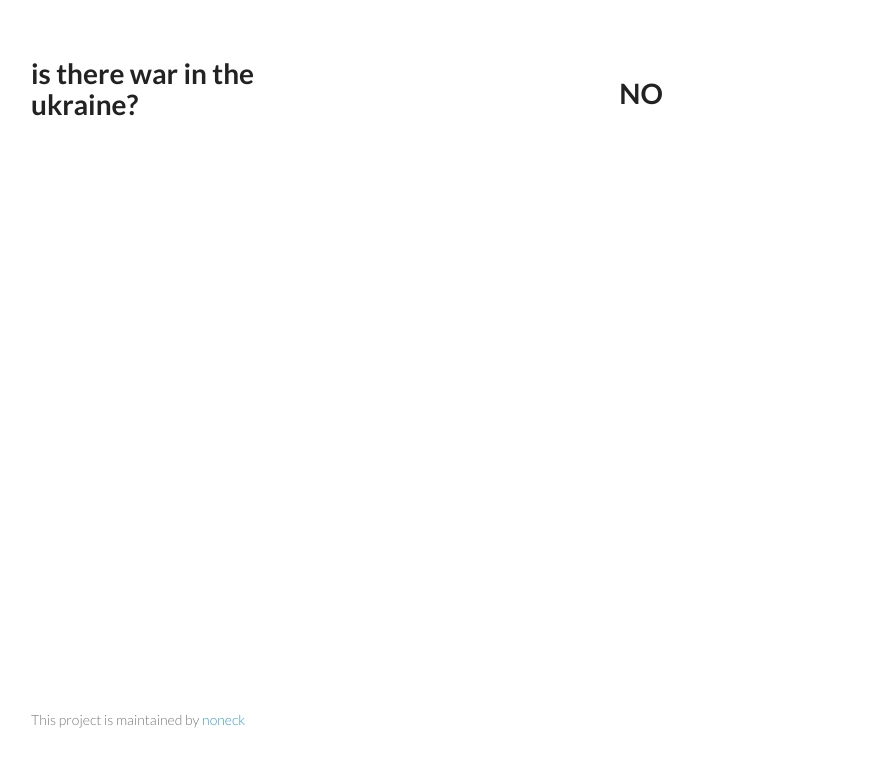
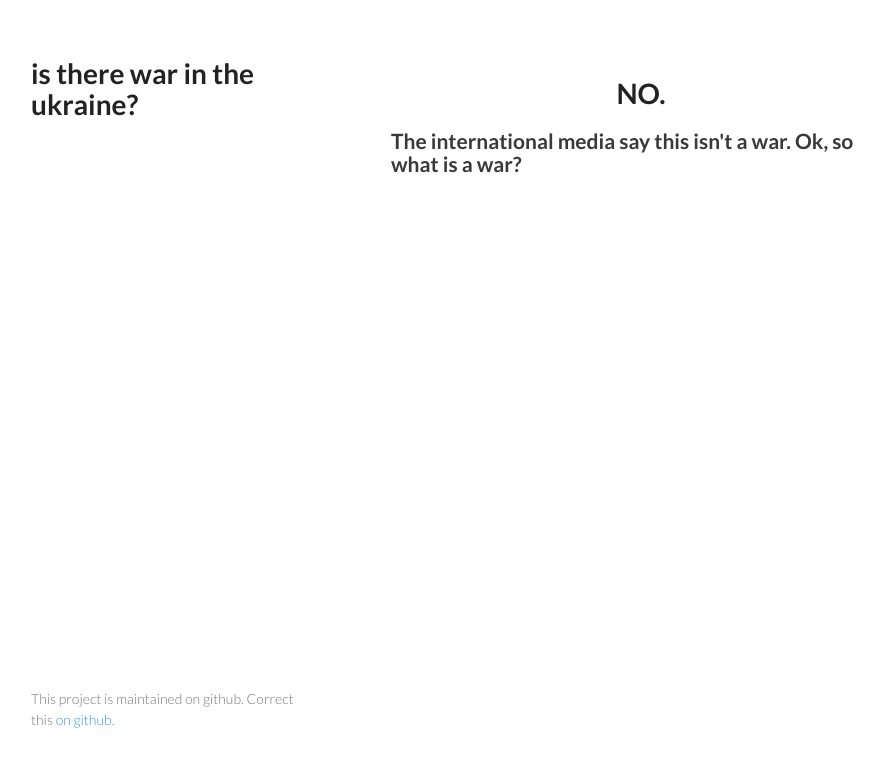
Before and after one commit to noneck/ukraine-war, a plain HTML site: page index.html in a window 1280 px wide. Shown: the whole page, without its empty margins (179-1063 px from the left). Drawn offline with Linux system fonts and the light colour scheme.

Commit message:
Update index.html

```diff
--- a/index.html
+++ b/index.html
@@ -25,9 +25,11 @@
 <p>
 <p>
         <h1>
-<center><a name="no" class="anchor" href="#no"><span class="octicon octicon-link"></span></a>NO
+<center><a name="no" class="anchor" href="#no"><span class="octicon octicon-link"></span></a>NO.
   </center>
 </h1>
+
+<h2>The international media say this isn't a war. Ok, so what is a war?</h2>
 
 </p>
 </p>
@@ -35,7 +37,7 @@
 </p>
 </section>
       <footer>
-        <p>This project is maintained by <a href="https://github.com/noneck">noneck</a></p>
+        <p>This project is maintained on github. Correct this <a href="https://github.com/noneck/ukraine-war">on github.</a></p>
       </footer>
     </div>
     <script src="javascripts/scale.fix.js"></script>
```
